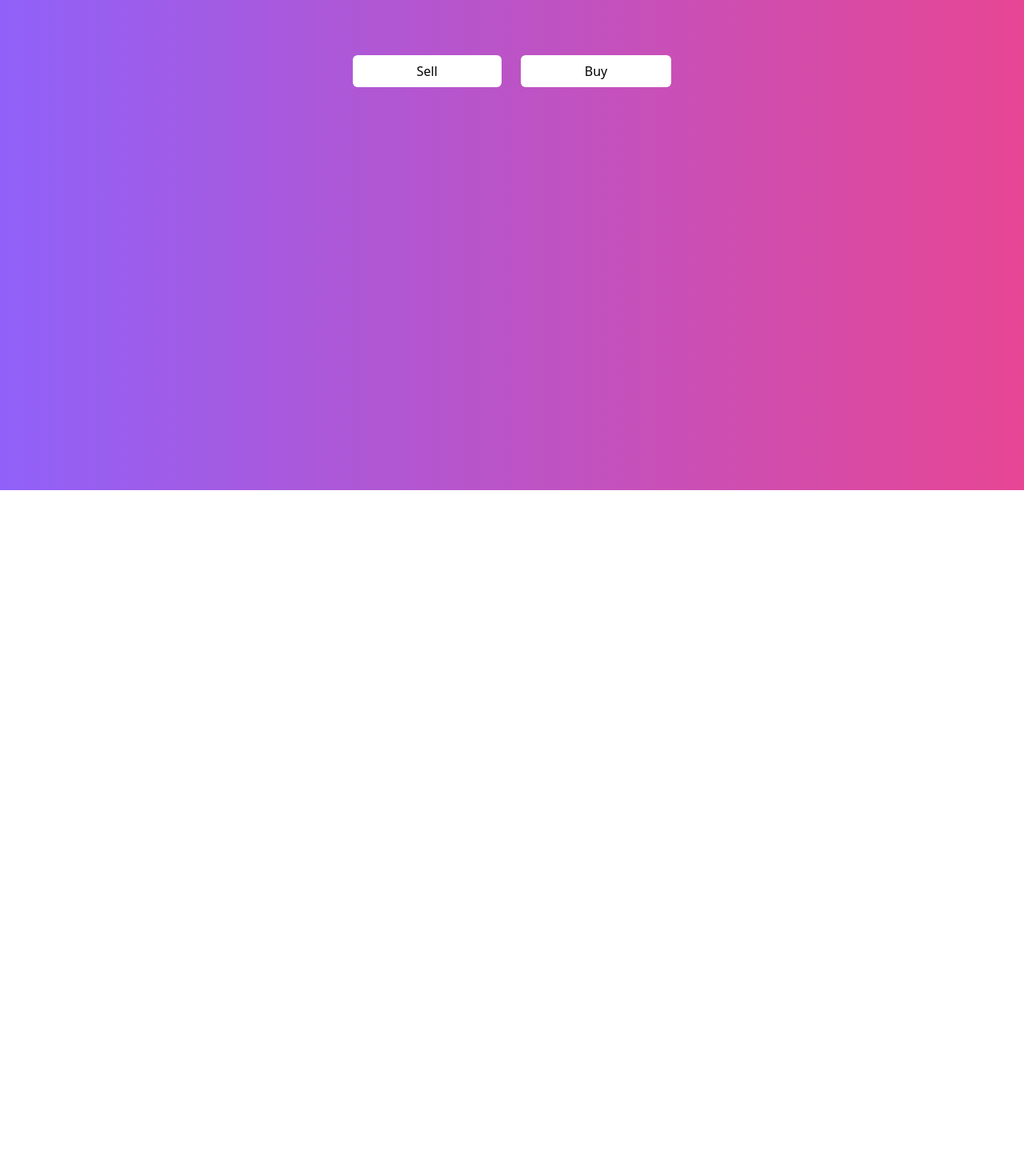
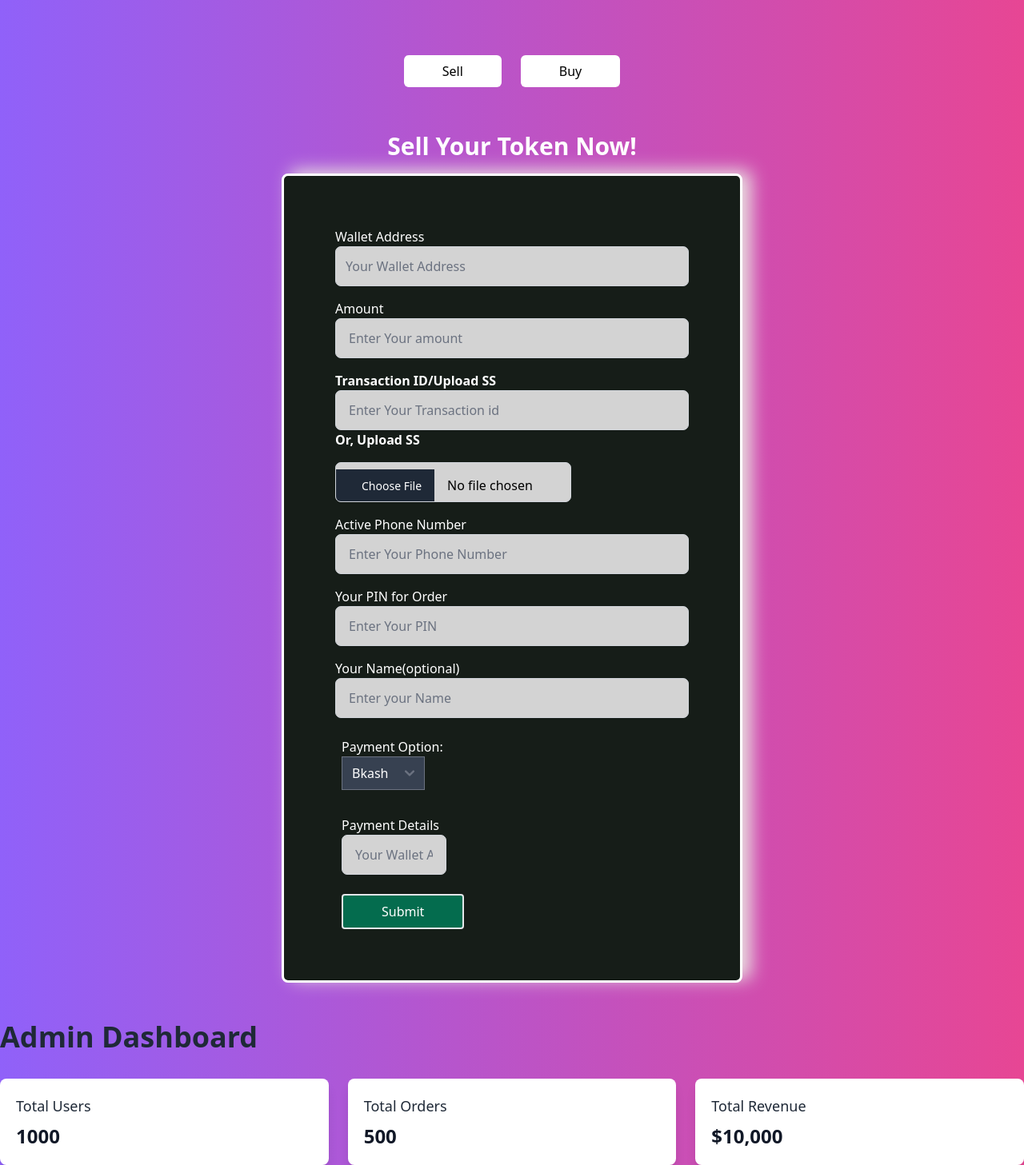
Before and after one commit to RazuAhmad/token-trading-bd, a React (Create React App) app: page /sellToken in a window 1280 px wide. Shown: the part 187-1644 px from the top of the page at 80% size. Before the commit the page ends 800 px from the top, so only its background shows below. Built offline with nearby package versions, Linux system fonts and the light colour scheme; what @material-tailwind/react would draw is missing.

Commit message:
several bug fixed and admin panel introduced

```diff
--- a/public/index.html
+++ b/public/index.html
@@ -26,7 +26,7 @@
     -->
     <title>React App</title>
   </head>
-  <body class="bg-gradient-to-r from-purple-500 to-pink-500">
+  <body class="antialiased bg-gradient-to-r from-purple-500 to-pink-500">
     <noscript>You need to enable JavaScript to run this app.</noscript>
     <div id="root"></div>
 
--- a/src/App.js
+++ b/src/App.js
@@ -1,8 +1,10 @@
 import React from 'react'
 import { Route, Routes } from 'react-router-dom';
 import "./App.css";
+import AdminPanel from './Components/AdminPanel/AdminPanel';
 import BuyForm from './Components/BuyForm/BuyForm';
 import Introduction from './Components/Introduction/Introduction';
+import LatestExchanges from './Components/LatestExchanges/LatestExchanges';
 import NavigationBar from './Components/NavigationBar/NavigationBar';
 
 import SellForm from './Components/SellForm/SellForm';
@@ -18,8 +20,10 @@ const App = () => {
 
       <Routes>
         <Route path='/' element={<SellForm/>} />
+        <Route path='/sellToken' element={<SellForm/>} />
       <Route path='/buyToken' element={<BuyForm/>} />
       </Routes>
+      <AdminPanel/>
     </>
   )
 }
--- /dev/null
+++ b/src/Components/AdminPanel/AdminPanel.js
@@ -0,0 +1,31 @@
+import React from 'react'
+
+function AdminPanel() {
+  return (
+    <div className="dashboard-container mt-12">
+      <h1 className="text-4xl font-bold text-gray-800 mb-8">Admin Dashboard</h1>
+      <div className="grid grid-cols-1 sm:grid-cols-2 lg:grid-cols-3 gap-6">
+        <div className="bg-white shadow-lg rounded-lg overflow-hidden">
+          <div className="p-5">
+            <h2 className="text-lg font-medium text-gray-800 mb-2">Total Users</h2>
+            <p className="text-2xl font-bold text-gray-900">1000</p>
+          </div>
+        </div>
+        <div className="bg-white shadow-lg rounded-lg overflow-hidden">
+          <div className="p-5">
+            <h2 className="text-lg font-medium text-gray-800 mb-2">Total Orders</h2>
+            <p className="text-2xl font-bold text-gray-900">500</p>
+          </div>
+        </div>
+        <div className="bg-white shadow-lg rounded-lg overflow-hidden">
+          <div className="p-5">
+            <h2 className="text-lg font-medium text-gray-800 mb-2">Total Revenue</h2>
+            <p className="text-2xl font-bold text-gray-900">$10,000</p>
+          </div>
+        </div>
+      </div>
+    </div>
+  )
+}
+
+export default AdminPanel
--- a/src/Components/BuyForm/BuyForm.js
+++ b/src/Components/BuyForm/BuyForm.js
@@ -2,27 +2,30 @@ import React from 'react'
 
 function BuyForm() {
   return (
-    <div className='Form-container'>
+    <>
       <h2 className='font-bold text-center text-white text-3xl mx-5 mb-4'>Buy Your Token Now!</h2>
-        <form className='SellForm-container_main'>
-        <p>
+
+      <form className='SellForm-container_main
+      max-w-xl  mx-auto
+      p-4 sm:p-8 md:p-12 lg:p-16 '>
+        <p className=''>
             <label>Amount</label><br />
-            <input type="text"  placeholder='Enter Your amount'/>
+            <input  className='w-full  py-2 px-4 border border-gray-300 rounded-md shadow-sm focus:outline-none focus:ring-2 focus:ring-blue-500 focus:border-blue-500' type="number"  placeholder='Enter Your amount'/>
             </p>
 
             <p>
             <label>Wallet Address</label><br />
-            <input type="text"  placeholder='Your Wallet Address'/>
+            <input className='w-full py-2 px-4 border border-gray-300 rounded-md shadow-sm focus:outline-none focus:ring-2 focus:ring-blue-500 focus:border-blue-500' type="text"  placeholder='Your Wallet Address'/>
             </p>
 
             <p>
-            <label>Active Phone Number</label><br />
-            <input type="text"  placeholder='Enter Your Phone Number'/>
+            <label for="phone">Active Phone Number</label><br />
+            <input className='w-full py-2 px-4 border border-gray-300 rounded-md shadow-sm focus:outline-none focus:ring-2 focus:ring-blue-500 focus:border-blue-500' type="tel"  placeholder='Enter Your Phone Number'/>
             </p>
 
             <p>
             <label for="payment">Payment Option:</label><br />
-            <select id="payment">
+            <select className='bg-gray-700 text-white text-bold ' id="payment">
   <option value="volvo">Bkash</option>
   <option value="saab">Nagad</option>
 
@@ -31,28 +34,32 @@ function BuyForm() {
 
             <p>
             <label>Amount to be Paid:</label><br />
-            <input type="text"  placeholder='Enter Your amount'/>
+            <input className='w-full py-2 px-4 border border-gray-300 rounded-md shadow-sm focus:outline-none focus:ring-2 focus:ring-blue-500 focus:border-blue-500' type="text"  placeholder='Enter Your amount'/>
             </p>
 
             <p>
             <label>Transaction ID/Upload SS</label><br />
-            <input type="text"  placeholder='Enter Your Transaction id'/>
+            <input className='w-full py-2 px-4 border border-gray-300 rounded-md shadow-sm focus:outline-none focus:ring-2 focus:ring-blue-500 focus:border-blue-500' type="text"  placeholder='Enter Your Transaction id'/>
             <p className='text-white mb-4 font-bold'>Or, Upload SS</p>
-            <input className='bg-white rounded-lg shadow-md p-3' type="file" name="" id="" />
+            <input className='bg-red-500 rounded-lg shadow-md' type="file" name="" id="" />
             </p>
 
             <p>
             <label>Your Name(optional)</label><br />
-            <input type="text"  placeholder='Enter your Name'/>
+            <input className='w-full py-2 px-4 border border-gray-300 rounded-md shadow-sm focus:outline-none focus:ring-2 focus:ring-blue-500 focus:border-blue-500' type="text"  placeholder='Enter your Name'/>
             </p>
 
             <p>
             <label>Payment Details</label><br />
-            <input type="text"  placeholder='Your Wallet Address'/>
+            <input className='w-full py-2 px-4 border border-gray-300 rounded-md shadow-sm focus:outline-none focus:ring-2 focus:ring-blue-500 focus:border-blue-500' type="text"  placeholder='Your Payment Details'/>
             </p>
-            <button className='hover:bg-red-700 submit_button'><input type="submit" value="Submit" /></button>
+
+            <div className=''>
+            <input className='text-white   bg-green-700 border-2 border-red-450 px-12 py-2 rounded'  type="submit" value="Submit" />
+            </div>
+
         </form>
-    </div>
+    </>
   )
 }
 
--- a/src/Components/Introduction/Introduction.js
+++ b/src/Components/Introduction/Introduction.js
@@ -17,10 +17,10 @@ function Introduction() {
 />
 </h1>
 
-<div className='flex justify-center mt-20 text-black'>
-<p><Link to="/"><button className='px-20 py-2 mr-3 bg-white hover:bg-red-700 rounded-md'>Sell</button></Link></p>
+<div className='flex justify-center mb-14  mt-20 text-black'>
+<p><Link to="/"><button className='px-12 py-2 mr-3 bg-white hover:bg-red-700 rounded-md  focus:bg-green-700'>Sell</button></Link></p>
 
-  <p ><Link to="/buyToken"><button className='px-20 py-2 ml-3 bg-white hover:bg-green-700 rounded-md'>Buy</button></Link></p>
+  <p ><Link to="/buyToken"><button className='px-12 py-2 ml-3 bg-white hover:bg-green-700 rounded-md focus:bg-green-700'>Buy</button></Link></p>
 
 
 
--- a/src/Components/LatestExchanges/LatestExchanges.js
+++ b/src/Components/LatestExchanges/LatestExchanges.js
@@ -0,0 +1,29 @@
+import React from 'react'
+
+function LatestExchanges() {
+  return (
+
+
+<>
+<form class="max-w-md mx-auto px-4">
+  <label class="block mb-2 font-bold text-gray-700" for="username">
+    Username
+  </label>
+  <input class="w-full py-2 px-4 mb-6 leading-tight border border-gray-500 rounded appearance-none focus:outline-none focus:border-gray-800" id="username" type="text" placeholder="Username"/>
+
+  <label class="block mb-2 font-bold text-gray-700" for="password">
+    Password
+  </label>
+  <input class="w-full py-2 px-4 mb-6 leading-tight border border-gray-500 rounded appearance-none focus:outline-none focus:border-gray-800" id="password" type="password" placeholder="Password"/>
+
+  <button class="bg-blue-500 hover:bg-blue-700 text-white font-bold py-2 px-4 rounded focus:outline-none focus:shadow-outline">
+    Sign In
+  </button>
+</form>
+
+</>
+
+  )
+}
+
+export default LatestExchanges
--- a/src/Components/NavigationBar/NavigationBar.js
+++ b/src/Components/NavigationBar/NavigationBar.js
@@ -1,5 +1,6 @@
 import { Navbar } from 'flowbite-react'
 import React from 'react'
+import { Link, NavLink } from 'react-router-dom'
 import logo from "../../images/logo.svg"
 function NavigationBar() {
   return (
@@ -23,30 +24,38 @@ function NavigationBar() {
       Token Trading BD
     </span>
   </Navbar.Brand>
-  <Navbar.Toggle />
+  <Navbar.Toggle  />
   <Navbar.Collapse className='mr-6 lg:mr-12'>
+    <NavLink to="/home">
     <Navbar.Link
-      to="/navbars"
       className='text-xl  cursor-pointer mr-2 lg:mr-4'
     >
-      Home
+     Home
     </Navbar.Link>
+    </NavLink>
+
+    <NavLink  to="/buyToken">
     <Navbar.Link
-
-      to="/navbars"
       className='text-xl cursor-pointer mr-2 lg:mr-4'
     >
       Buy
     </Navbar.Link>
-    <Navbar.Link to="/navbars" className='text-xl cursor-pointer mr-2 lg:mr-4'>
-      Sell
+    </NavLink>
+
+    <Navbar.Link to="/selling" className='text-xl cursor-pointer mr-2 lg:mr-4 '>
+     <NavLink to="/sellToken"> Sell</NavLink>
     </Navbar.Link>
-    <Navbar.Link to="/navbars" className='text-xl cursor-pointer mr-2 lg:mr-4'>
+    <NavLink to="/login">
+    <Navbar.Link  className='text-xl cursor-pointer mr-2 lg:mr-4'>
       Login
     </Navbar.Link>
-    <Navbar.Link to="/navbars" className='text-xl cursor-pointer mr-2 lg:mr-4'>
+    </NavLink>
+
+    <NavLink to="/totalOrder">
+    <Navbar.Link className='text-xl cursor-pointer mr-2 lg:mr-4'>
       Total Order
     </Navbar.Link>
+    </NavLink>
   </Navbar.Collapse>
 </Navbar>
    </>
--- a/src/Components/SellForm/SellForm.css
+++ b/src/Components/SellForm/SellForm.css
@@ -1,22 +1,22 @@
 .Form-container{
-    padding: .5rem .5rem;
-    margin-top:  3rem ;
+    /* padding: .5rem .5rem; */
+    /* margin-top:  3rem ;
 
    display: flex;
    flex-direction: column;
-    align-items: center;
+    align-items: center; */
 }
 
 .SellForm-container_main{
     /* width: 600px; */
     border: 3px solid white;
-    padding: 2rem 6rem;
+    /* padding: 2rem 6rem; */
     border-radius: 8px;
     box-shadow: 11px -4px 21px #e9e0e0;
     background: hsl(135, 15%, 10%);
-   display: flex;
+   /* display: flex;
    flex-direction: column;
-   justify-content: center;
+   justify-content: center; */
 
 }
 
@@ -25,11 +25,12 @@
 }
 
 .SellForm-container_main p input{
-    width: 447px;
+    /* width: 447px; */
     height: 50px;
     border-radius: 7px;
     background-color: lightgray;
 }
+
 
 .SellForm-container_main p label{
     color: white;
@@ -38,6 +39,6 @@
 .submit_button{
     background: green;
     padding: 5px 18px;
-    width: 70%;
-    margin: auto;
+    /* width: 70%; */
+
 }
--- a/src/Components/SellForm/SellForm.js
+++ b/src/Components/SellForm/SellForm.js
@@ -3,13 +3,14 @@ import "./SellForm.css";
 
 function SellForm() {
   return (
-    <div className='Form-container '>
+    <>
       <h2 className='font-bold text-center text-white text-3xl mx-5 mb-4'>Sell Your Token Now!</h2>
-        <form className="SellForm-container_main">
+        <form className="max-w-xl mx-auto
+      p-4 sm:p-8 md:p-12 lg:p-16 SellForm-container_main ">
 
             <p>
             <label>Wallet Address</label><br />
-            <input className='w-full py-2 px-4 border border-gray-300 rounded-md shadow-sm focus:outline-none focus:ring-2 focus:ring-blue-500 focus:border-blue-500' type="text"  placeholder='Your Wallet Address'/>
+            <input className='w-full border border-gray-300 rounded-md shadow-sm focus:outline-none focus:ring-2 focus:ring-blue-500 focus:border-blue-500' type="text"  placeholder='Your Wallet Address'/>
             </p>
 
             <p >
@@ -20,7 +21,7 @@ function SellForm() {
             <label className='font-bold'>Transaction ID/Upload SS</label><br />
             <input className='w-full py-2 px-4 border border-gray-300 rounded-md shadow-sm focus:outline-none focus:ring-2 focus:ring-blue-500 focus:border-blue-500' type="text"  placeholder='Enter Your Transaction id'/>
             <p className=' text-white mb-4 font-bold'>Or, Upload SS</p>
-            <input className="w-full py-2 px-4 border border-gray-300 rounded-md shadow-sm focus:outline-none focus:ring-2 focus:ring-blue-500 focus:border-blue-500 bg-white rounded-lg shadow-md p-3"   type="file" name="" id="" />
+            <input className="w-full sm:w-2/3 py-2 px-4 border border-gray-300 rounded-md shadow-sm focus:outline-none focus:ring-2 focus:ring-blue-500 focus:border-blue-500 bg-white rounded-lg shadow-md p-3"   type="file" name="" id="" />
 
             </p>
             <p>
@@ -37,9 +38,9 @@ function SellForm() {
             </p>
             <p className='w-full sm:w-1/2 lg:w-1/3 p-2'>
             <label for="payment">Payment Option:</label><br />
-            <select id="payment">
-  <option value="volvo">Bkash</option>
-  <option value="saab">Nagad</option>
+            <select className='bg-gray-700 text-white text-bold '  id="payment">
+  <option   value="Bkash">Bkash</option>
+  <option value="Nagad" >Nagad</option>
 
 </select>
 
@@ -48,9 +49,11 @@ function SellForm() {
             <label>Payment Details</label><br />
             <input className='w-full py-2 px-4 border border-gray-300 rounded-md shadow-sm focus:outline-none focus:ring-2 focus:ring-blue-500 focus:border-blue-500' type="text"  placeholder='Your Wallet Address'/>
             </p>
-            <button className='submit_button '>Submit</button>
+            <div >
+            <input className='text-white   bg-green-700 border-2 ml-2 px-12 py-2 rounded'  type="submit" value="Submit" />
+            </div>
         </form>
-    </div>
+    </>
   )
 }
 
```
